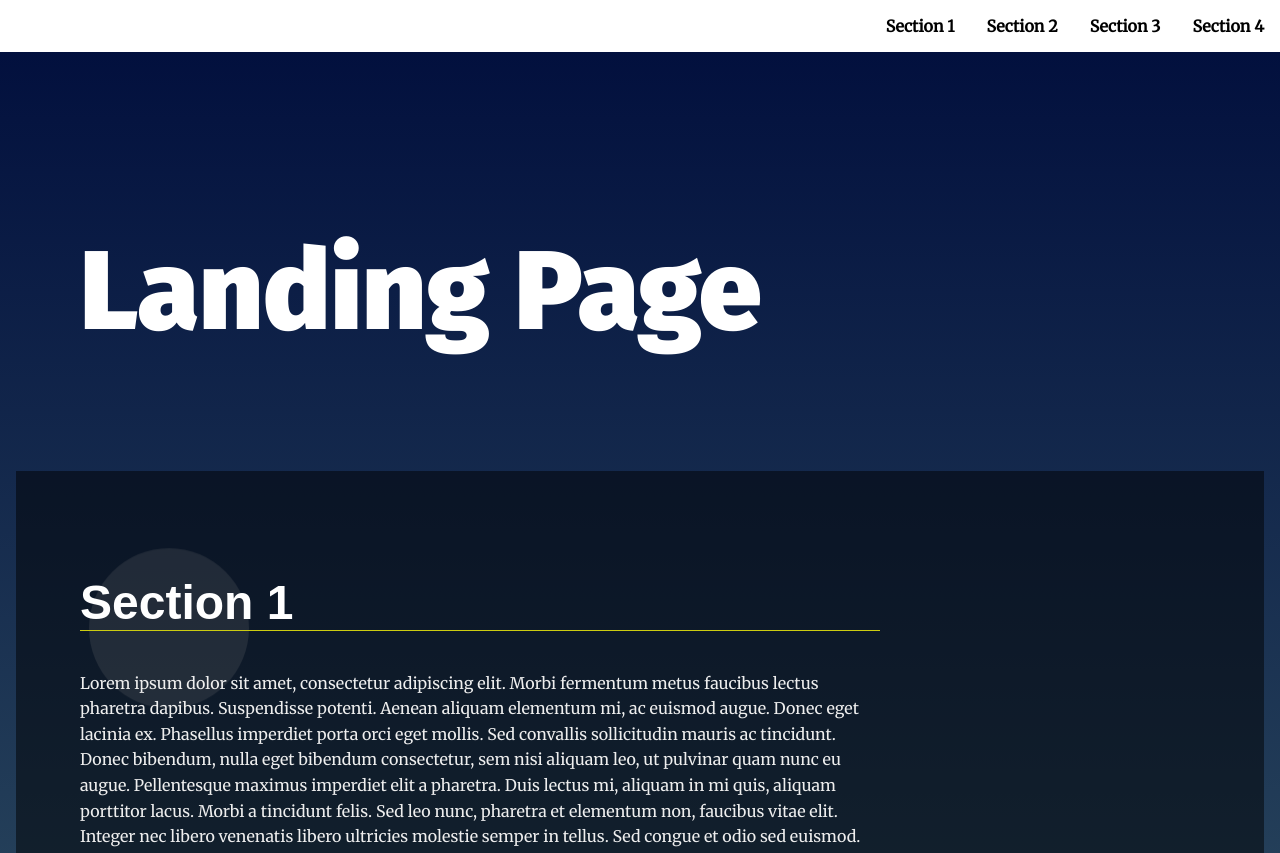
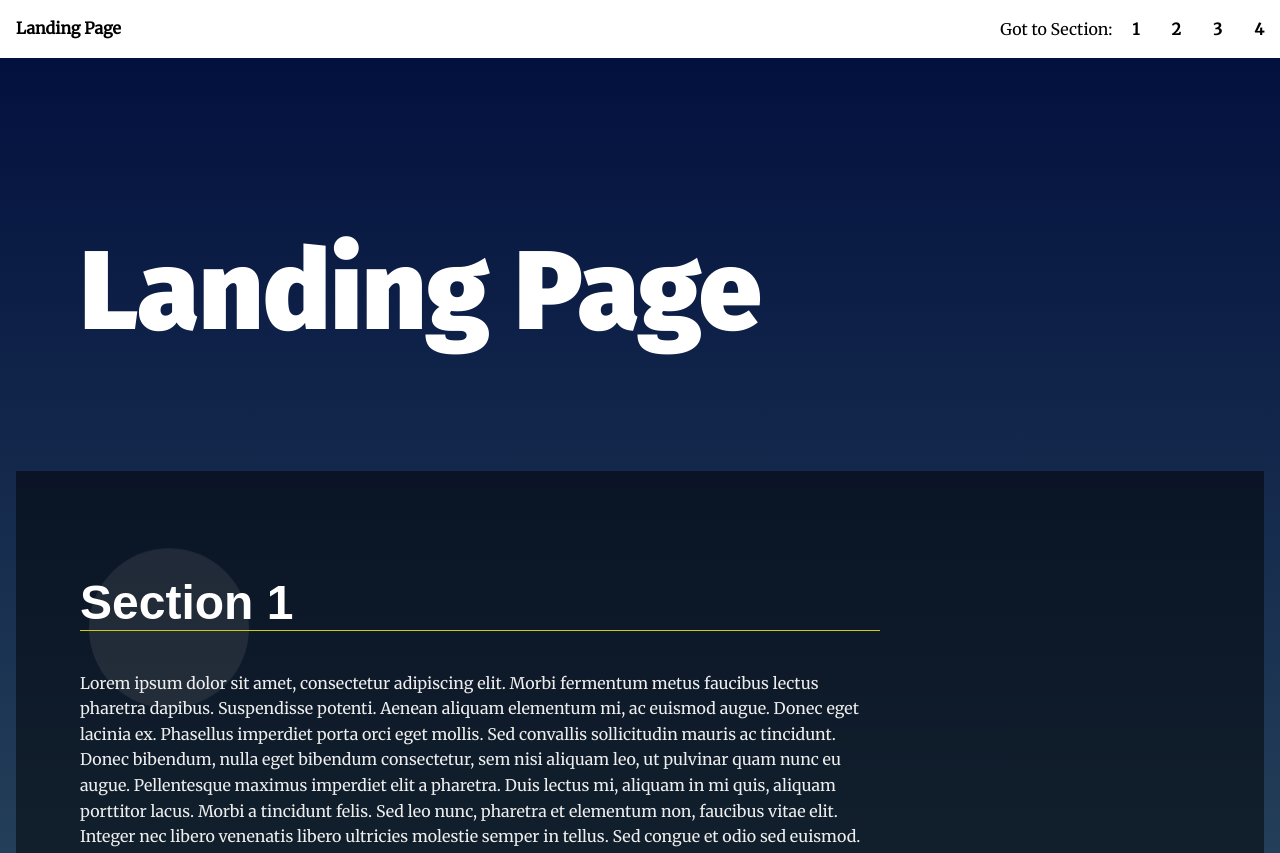
Before and after one commit to brleinad/landing-page, a plain HTML site: page index.html in a window 1280 px wide. Shown: the top 853 px of the page. Drawn offline with Linux system fonts and the light colour scheme.

Commit message:
minor improvements

```diff
--- a/css/styles.css
+++ b/css/styles.css
@@ -64,6 +64,27 @@ section {
 /* ---- Module Rules ---- */
 
 /* Navigation Styles*/
+.navbar__menu {
+   display: flex;
+   flex-flow: row nowrap;
+   align-items: center;
+   justify-content: space-between;
+}
+
+.navbar__menu p a {
+   text-align: left;
+   color: #000;
+   text-decoration: none;
+   font-weight: bold;
+    padding: 1em;
+}
+
+.navbar__menu p a:hover {
+   background: #333;
+   color: #fff;
+   transition: ease 0.3s all;
+}
+
 .navbar__menu ul {
     padding-left: 0;
     margin: 0;
@@ -72,6 +93,7 @@ section {
 
 .navbar__menu li {
     display: inline-block;
+    color: #000;
 }
 
 .navbar__menu .menu__link {
--- a/index.html
+++ b/index.html
@@ -15,7 +15,10 @@
   <header class="page__header">
     <nav class="navbar__menu">
       <!-- Navigation starts as empty UL that will be populated with JS -->
-      <ul id="navbar__list"></ul>
+      <p><a class="" href="#">Landing Page</a></p>
+      <ul id="navbar__list">
+        <li class="">Got to Section: </li>
+      </ul>
     </nav>
   </header>
   <main>
--- a/js/app.js
+++ b/js/app.js
@@ -54,7 +54,7 @@ function buildMenu() {
    for (section of sections) {
       const navItem = document.createElement('li');
       const navItemAnchor = document.createElement('a');
-      navItemAnchor.textContent = section.querySelector('h2').textContent;
+      navItemAnchor.textContent = section.id.match(/\d/)[0]; //get the number
       navItemAnchor.className = 'menu__link';
       navItemAnchor.setAttribute('href', '#' + section.id);
 
@@ -89,7 +89,10 @@ function scrollToSection(event) {
    const rect = section.getBoundingClientRect();
    const bodyRect = document.body.getBoundingClientRect();
    //sectionTop = rect.top - bodyRect.top + rect.height/2;
-   sectionTop = rect.top + window.scrollY - SECTION_PADDING;
+   const sectionDiv = section.querySelector('.landing__container');
+   const sectionPadding = parseInt(window.getComputedStyle(sectionDiv).padding);
+   console.log(`BOB: ${sectionPadding}`);
+   sectionTop = rect.top + window.scrollY - sectionPadding;
 
    //section.scrollIntoView();
    window.scrollTo({
@@ -114,5 +117,4 @@ document.addEventListener('scroll', activateSection);
 sectionLinks = document.querySelectorAll('.menu__link');
 for (link of sectionLinks) {
    link.addEventListener('click', scrollToSection);
-   //document.addEventListener('scollTo', scrollToSection);
 }
```
